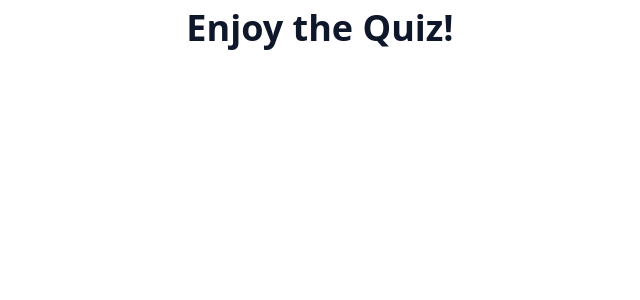
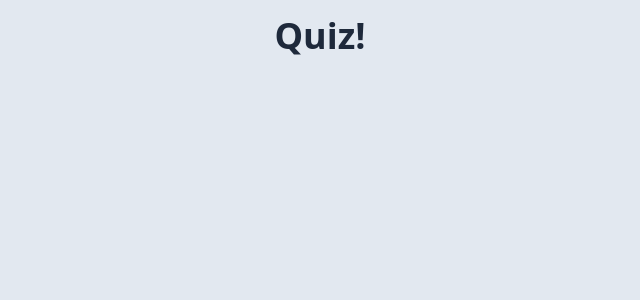
Before and after one commit to mreleftheros/react-quiz, a React (Create React App) app: page / in a window 1280 px wide. Shown: the top 300 px of the page, without its empty margins (320-960 px from the left). Built offline with nearby package versions, Linux system fonts and the light colour scheme.

Commit message:
Create Quiz, Question and Answer components

```diff
--- a/src/App.js
+++ b/src/App.js
@@ -1,7 +1,9 @@
+import Quiz from "./components/Quiz";
+
 function App() {
   return (
-    <div className="min-h-screen">
-      <h2 className="text-center mb-4 text-4xl p-2 font-bold text-slate-900">Enjoy the Quiz!</h2>
+    <div className="bg-slate-200">
+      <Quiz />
     </div>
   );
 }
--- /dev/null
+++ b/src/components/Quiz.jsx
@@ -0,0 +1,11 @@
+const Quiz = () => {
+  return (
+    <div className="w-3/4 min-h-screen shadow-xl mx-auto p-2">
+      <h2 className="text-center mb-4 text-4xl p-2 font-bold text-slate-800">
+        Quiz!
+      </h2>
+    </div>
+  );
+};
+
+export default Quiz;
--- a/src/index.css
+++ b/src/index.css
@@ -421,6 +421,18 @@ Ensure the default browser behavior of the `hidden` attribute.
   display: none;
 }
 
+*, ::before, ::after {
+  --tw-ring-offset-shadow: 0 0 #0000;
+  --tw-ring-shadow: 0 0 #0000;
+  --tw-shadow: 0 0 #0000;
+  --tw-shadow-colored: 0 0 #0000;
+}
+
+.mx-auto {
+  margin-left: auto;
+  margin-right: auto;
+}
+
 .mb-4 {
   margin-bottom: 1rem;
 }
@@ -429,9 +441,18 @@ Ensure the default browser behavior of the `hidden` attribute.
   min-height: 100vh;
 }
 
-.bg-cyan-200 {
+.w-3\/4 {
+  width: 75%;
+}
+
+.bg-red-400 {
   --tw-bg-opacity: 1;
-  background-color: rgb(165 243 252 / var(--tw-bg-opacity));
+  background-color: rgb(248 113 113 / var(--tw-bg-opacity));
+}
+
+.bg-slate-300 {
+  --tw-bg-opacity: 1;
+  background-color: rgb(203 213 225 / var(--tw-bg-opacity));
 }
 
 .bg-slate-200 {
@@ -443,13 +464,12 @@ Ensure the default browser behavior of the `hidden` attribute.
   padding: 0.5rem;
 }
 
+.p-3 {
+  padding: 0.75rem;
+}
+
 .text-center {
   text-align: center;
-}
-
-.text-xl {
-  font-size: 1.25rem;
-  line-height: 1.75rem;
 }
 
 .text-4xl {
@@ -465,3 +485,14 @@ Ensure the default browser behavior of the `hidden` attribute.
   --tw-text-opacity: 1;
   color: rgb(15 23 42 / var(--tw-text-opacity));
 }
+
+.text-slate-800 {
+  --tw-text-opacity: 1;
+  color: rgb(30 41 59 / var(--tw-text-opacity));
+}
+
+.shadow-xl {
+  --tw-shadow: 0 20px 25px -5px rgb(0 0 0 / 0.1), 0 8px 10px -6px rgb(0 0 0 / 0.1);
+  --tw-shadow-colored: 0 20px 25px -5px var(--tw-shadow-color), 0 8px 10px -6px var(--tw-shadow-color);
+  box-shadow: var(--tw-ring-offset-shadow, 0 0 #0000), var(--tw-ring-shadow, 0 0 #0000), var(--tw-shadow);
+}
```
Also changed, not shown: src/components/Answer.jsx (added, +9 -0 lines), src/components/Question.jsx (added, +9 -0 lines).
